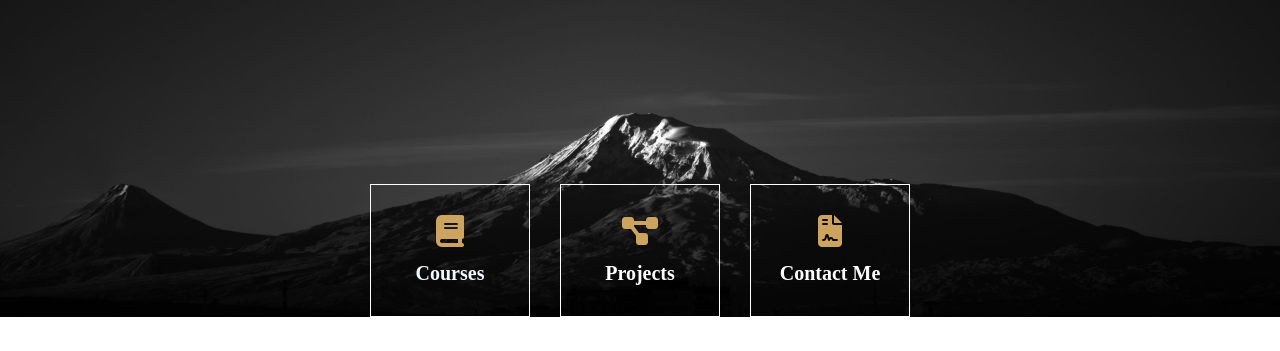
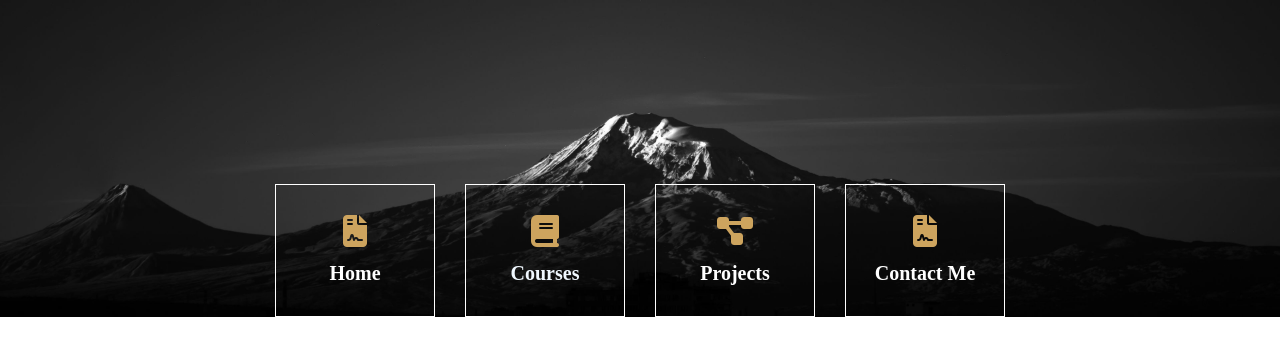
Before and after one commit to abelmicael/abelmicael.github.io, a plain HTML site: page admin.html in a window 1280 px wide. Shown: the part 449-800 px from the top of the page. Drawn offline with nearby package versions, Linux system fonts and the light colour scheme.

Commit message:
Add files via upload

```diff
--- a/admin.html
+++ b/admin.html
@@ -81,6 +81,12 @@
 
                 <!----->
                 <div class="col-xl-2 col-md-4 col-6">
+                    <div class="category">
+                        <i class="fas fa-file-contract"></i>
+                        <h3><a href="./home.html">Home</a></h3>
+                    </div>
+                </div>
+                <div class="col-xl-2 col-md-4 col-6">
                     <a href="./courseadmin.html">
                     <div class="category">
                         <i class="fas fa-book"></i>
```
